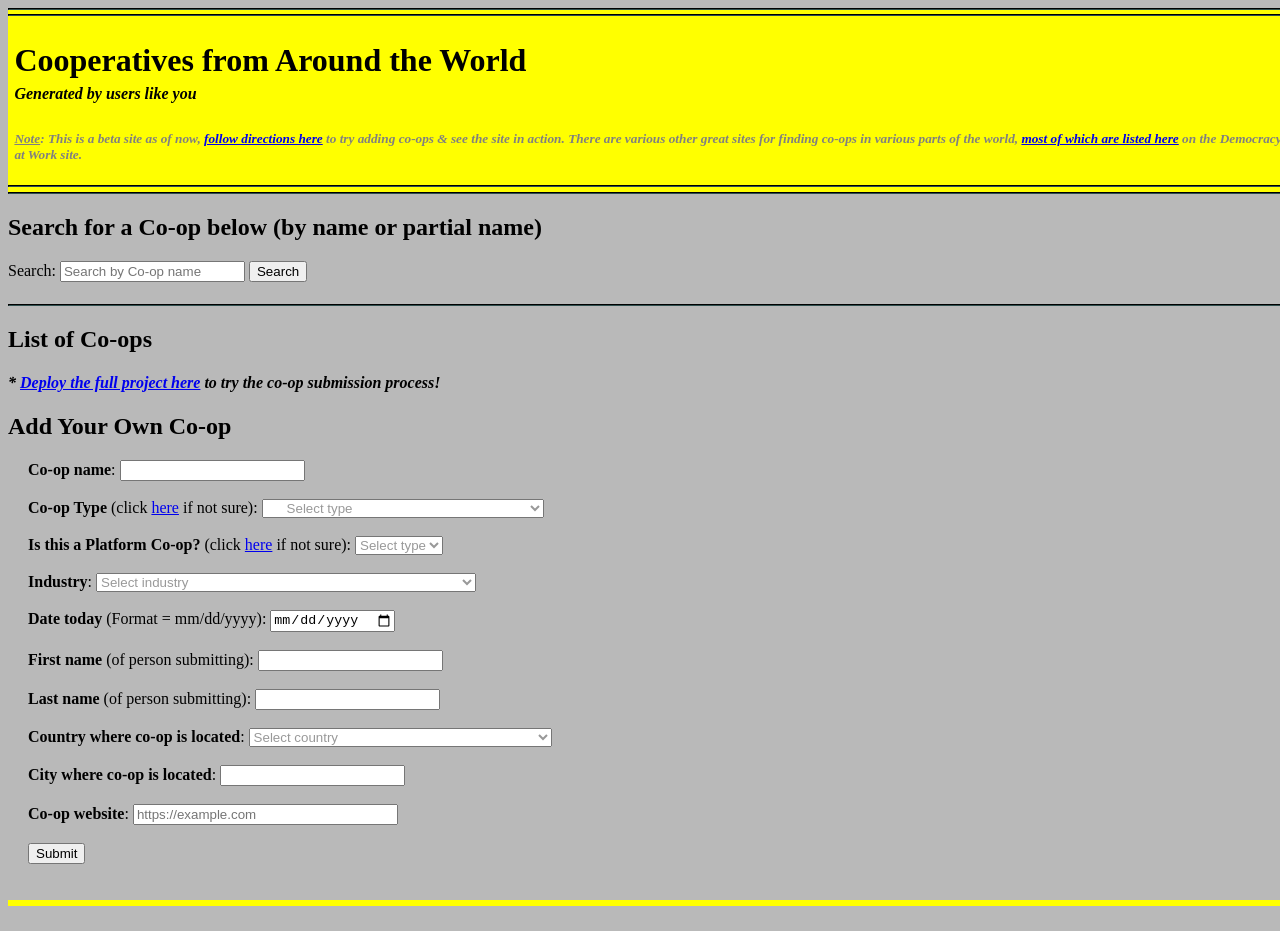
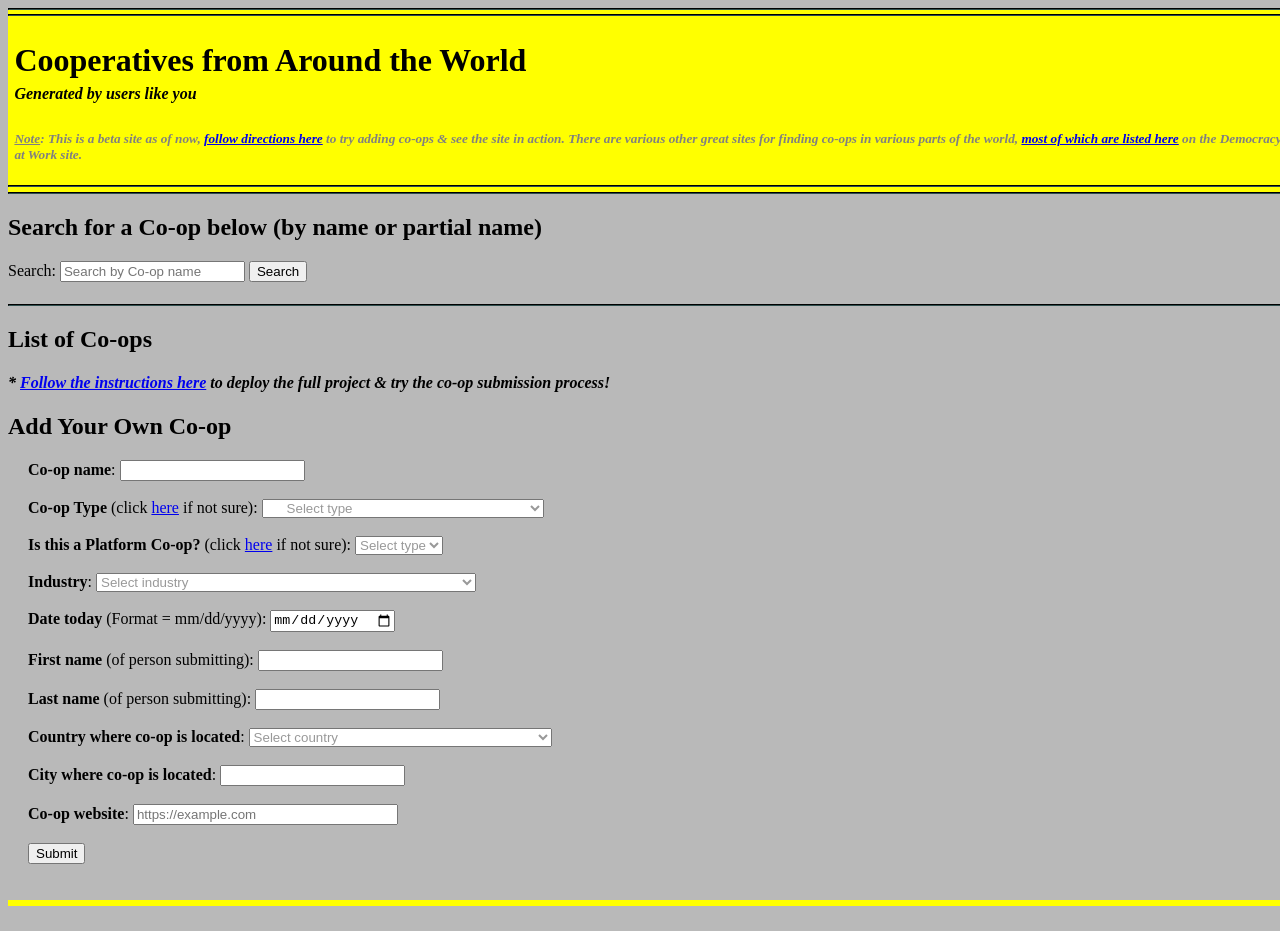
Before and after one commit to bhoconnor/coop-directory, a website: page html/index.html in a window 1280 px wide. Drawn offline with Linux system fonts and the light colour scheme; no server answers.

Commit message:
Update note again about deploying full project

```diff
--- a/html/index.html
+++ b/html/index.html
@@ -68,7 +68,7 @@
           <h2>List of Co-ops</h2>
           <!-- Re-open below comment once deploy to fully-functioning site -->
           <!-- <h4><em>* <a href="#editCoopModal">Jump down</a> to submit a co-op of your own!</em></h4> -->
-          <h4><em>* <a href="https://github.com/bhoconnor/coop-directory">Deploy the full project here</a> to try the co-op submission process!</em></h4>
+          <h4><em>* <a href="https://github.com/bhoconnor/coop-directory">Follow the instructions here</a> to deploy the full project & try the co-op submission process!</em></h4>
           <div>
             <div class="row" id="coops"></div>
           </div>
```
